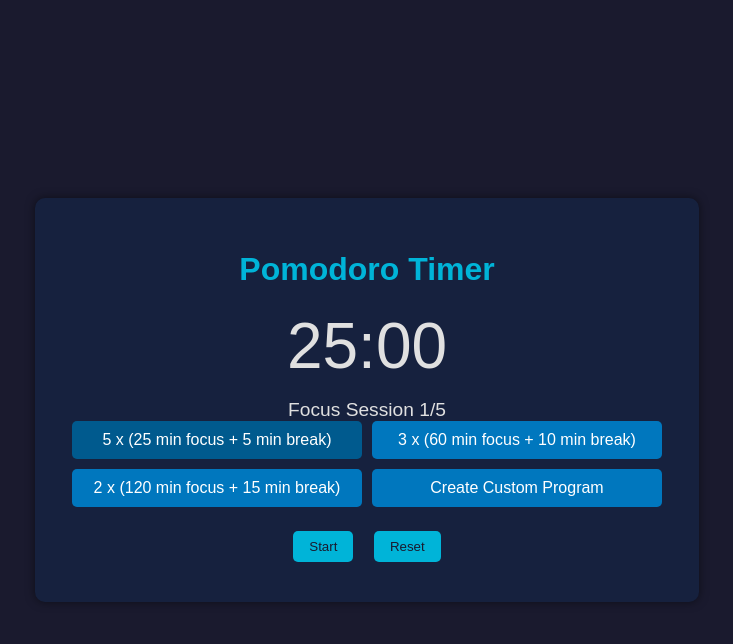
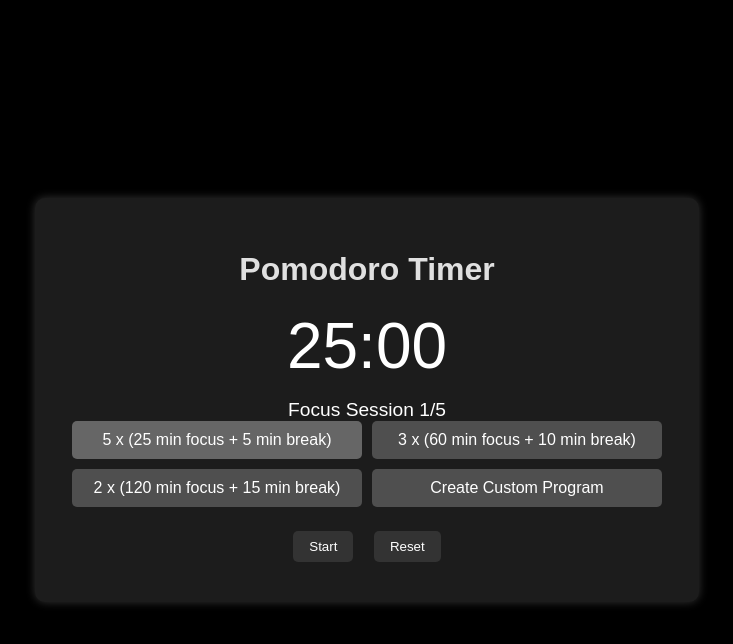
Before and after one commit to ishika2236/StudySpace, a plain HTML site: page pomodoro.html in a window 1280 px wide. Both pictures are taken after a click on the element "5 x (25 min focus + 5 min break)". Shown: the whole page, without its empty margins (273-1006 px from the left). Drawn offline with Linux system fonts and the light colour scheme.

Commit message:
updated pomodoro css

```diff
--- a/pomodoro.html
+++ b/pomodoro.html
@@ -7,8 +7,8 @@
     <style>
         body {
             font-family: Arial, sans-serif;
-            background-color: #1a1a2e;
-            color: #e0e0e0;
+            background-color: #000000;
+            color: #ffffff;
             display: flex;
             justify-content: center;
             align-items: center;
@@ -19,23 +19,23 @@
         }
         .container {
             text-align: center;
-            background-color: #16213e;
+            background-color: #1c1c1c;
             padding: 2rem;
             border-radius: 10px;
-            box-shadow: 0 0 10px rgba(0, 0, 0, 0.5);
+            box-shadow: 0 0 10px rgba(255, 255, 255, 0.2);
             max-width: 600px;
             width: 100%;
         }
         h1 {
-            color: #00b4d8;
+            color: #e0e0e0;
         }
         #timer {
             font-size: 4rem;
             margin: 1rem 0;
         }
         button {
-            background-color: #00b4d8;
-            color: #1a1a2e;
+            background-color: #333333;
+            color: #ffffff;
             border: none;
             padding: 0.5rem 1rem;
             margin: 0.5rem;
@@ -44,12 +44,12 @@
             transition: background-color 0.3s;
         }
         button:hover {
-            background-color: #0096c7;
+            background-color: #555555;
         }
         input {
-            background-color: #1a1a2e;
-            color: #e0e0e0;
-            border: 1px solid #00b4d8;
+            background-color: #1c1c1c;
+            color: #ffffff;
+            border: 1px solid #333333;
             padding: 0.5rem;
             border-radius: 5px;
             margin: 0.5rem;
@@ -67,7 +67,7 @@
             margin-bottom: 1rem;
         }
         .program-tile {
-            background-color: #0077be;
+            background-color: #4f4f4f;
             color: #ffffff;
             padding: 10px;
             border-radius: 5px;
@@ -78,7 +78,7 @@
             box-sizing: border-box;
         }
         .program-tile:hover, .program-tile.active {
-            background-color: #005a8e;
+            background-color: #666666;
         }
         #customProgramInputs {
             display: none;
```
